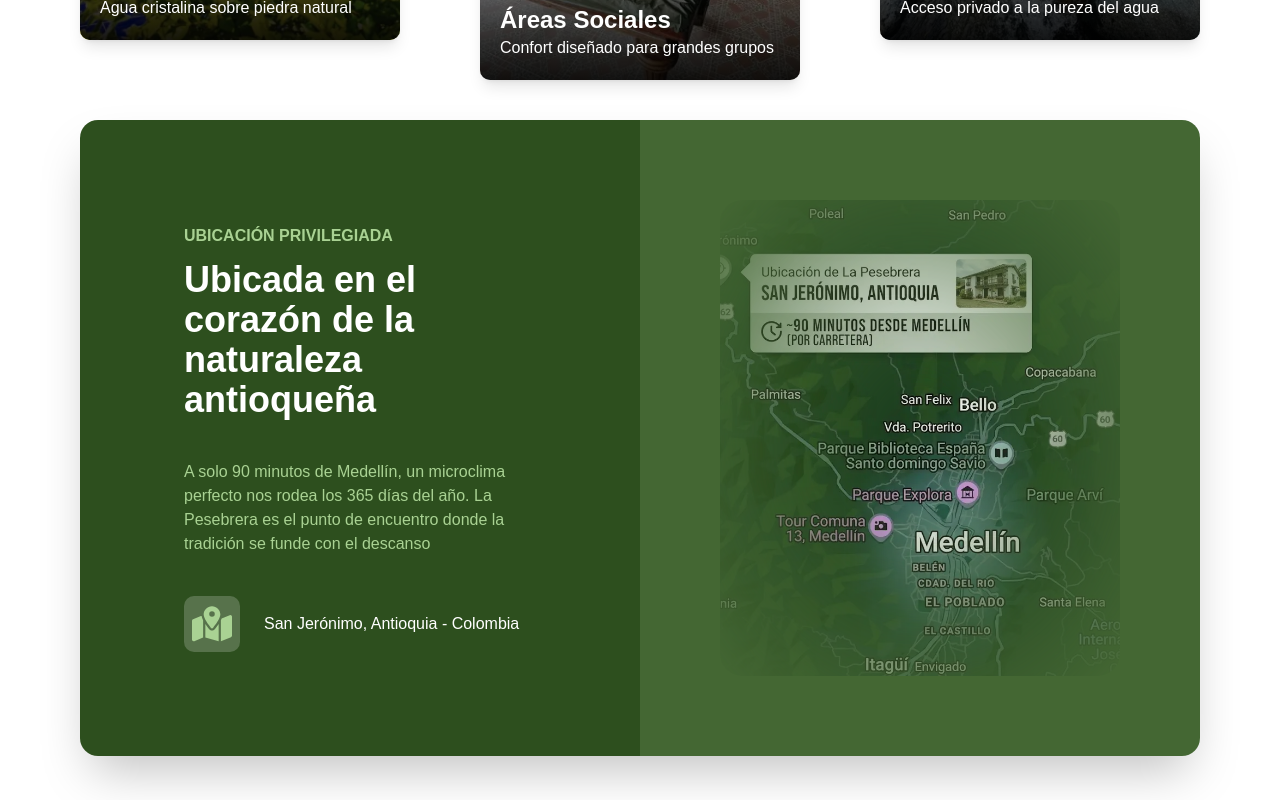
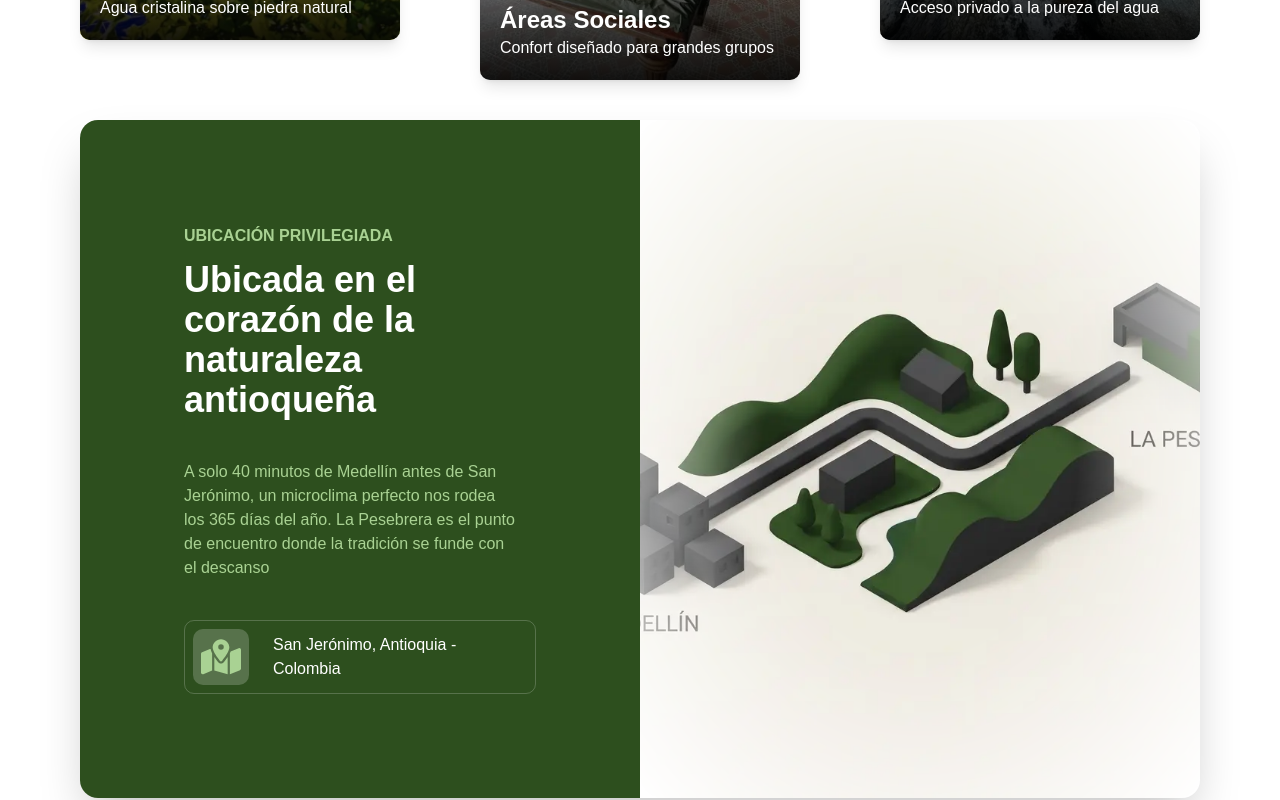
Before and after one commit to scarlos723/finca-la-pesebrera, a React (Vite) app: page / in a window 1280 px wide. Shown: the part 1560-2360 px from the top of the page. Built offline with nearby package versions, Linux system fonts and the light colour scheme.

Commit message:
update map image

```diff
--- a/src/components/Location.tsx
+++ b/src/components/Location.tsx
@@ -1,4 +1,5 @@
 import { FaMapLocationDot } from "react-icons/fa6";
+
 import map from "../assets/map.webp";
 export const Location = () => {
   return (
@@ -12,24 +13,27 @@ export const Location = () => {
             Ubicada en el corazón de la naturaleza antioqueña
           </h2>
           <p className="mt-10 lg:max-w-2xl text-lgsm text-[#A9D293] text-pretty">
-            A solo 90 minutos de Medellín, un microclima perfecto nos rodea los
-            365 días del año. La Pesebrera es el punto de encuentro donde la
-            tradición se funde con el descanso
+            A solo 40 minutos de Medellín antes de San Jerónimo, un microclima
+            perfecto nos rodea los 365 días del año. La Pesebrera es el punto de
+            encuentro donde la tradición se funde con el descanso
           </p>
-          <div className="flex items-center gap-6 mt-10">
+          <a
+            href="https://maps.app.goo.gl/zEvCcxyULbiDa6Ta8"
+            className="flex items-center gap-6 mt-10 border p-2 border-white/20 cursor-pointer rounded-lg transition hover:scale-105 hover:shadow-md  hover:border-white/50 hover:bg-white/5 "
+          >
             <div className="p-2 rounded-lg bg-white/20 ">
               <FaMapLocationDot className="size-8 lg:size-10 text-[#A9D293]" />
             </div>
             <p className="text-white">San Jerónimo, Antioquia - Colombia</p>
-          </div>
+          </a>
         </div>
-        <div className="bg-[#446733] p-8 min-h-100 lg:p-20">
+        <div className="">
           <img
             className="w-full h-full object-cover rounded-3xl"
             src={map}
             alt="Mapa de la ubicación"
             style={{
-              maskImage: `radial-gradient(black 10%, transparent)`,
+              maskImage: `radial-gradient(black 40%, transparent)`,
             }}
           />
         </div>
```
Also changed, not shown: src/assets/map.webp.
